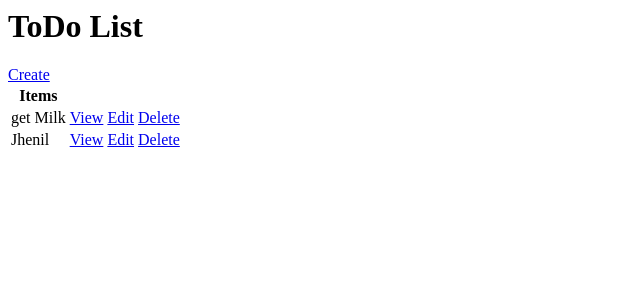
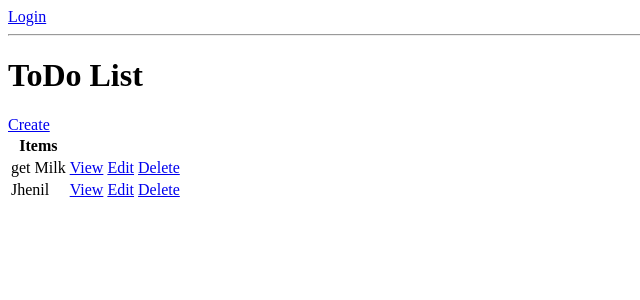
Before and after one commit to jhenilparihar/Todo-List, a Django app: page / in a window 1280 px wide. Shown: the top 300 px of the page, without its empty margins (0-640 px from the left). Run offline with Django 4.2, Linux system fonts and the light colour scheme; data comes from the database, SQL or seed files in the repository; both versions use the stored data as it was after the commit.

Commit message:
login/logout functionality

```diff
--- a/base/templates/base/task_list.html
+++ b/base/templates/base/task_list.html
@@ -1,3 +1,10 @@
+{% if request.user.is_authenticated  %}
+    <p>{{request.user}}</p>
+    <a href="{% url 'logout' %}">Logout</a>
+{% else %}
+    <a href="{% url 'login' %}">Login</a>
+{% endif %}
+<hr>
 <h1>ToDo List</h1>
 <a href="{% url 'task-create' %}">Create</a>
 
--- a/base/urls.py
+++ b/base/urls.py
@@ -1,7 +1,13 @@
 from django.urls import path
 from .views import TaskList, TaskDetail, TaskCreate, TaskUpdate, TaskDelete
+from .views import CustomLoginView
+from django.contrib.auth.views import LogoutView
+
 
 urlpatterns = [
+    path('login/', CustomLoginView.as_view(), name='login'),
+    path('logout/', LogoutView.as_view(next_page='login'), name='logout'),
+
     path('', TaskList.as_view(), name='tasks'),
     path('task/<int:pk>/', TaskDetail.as_view(), name='task'),
     path('task-create/', TaskCreate.as_view(), name='task-create'),
--- a/base/views.py
+++ b/base/views.py
@@ -3,9 +3,21 @@ from django.views.generic.list import ListView
 from django.views.generic.detail import DetailView
 from django.views.generic.edit import CreateView, UpdateView, DeleteView
 from django.urls import reverse_lazy
+
+from django.contrib.auth.views import LoginView
+
 from .models import Task
 
 # Create your views here.
+
+
+class CustomLoginView(LoginView):
+    template_name = 'base/login.html'
+    fields = '__all__'
+    redirect_authenticated_user = True
+
+    def get_success_url(self):
+        return reverse_lazy('tasks')
 
 
 class TaskList(ListView):
```
Also changed, not shown: base/templates/base/login.html (added, +7 -0 lines), db.sqlite3.
